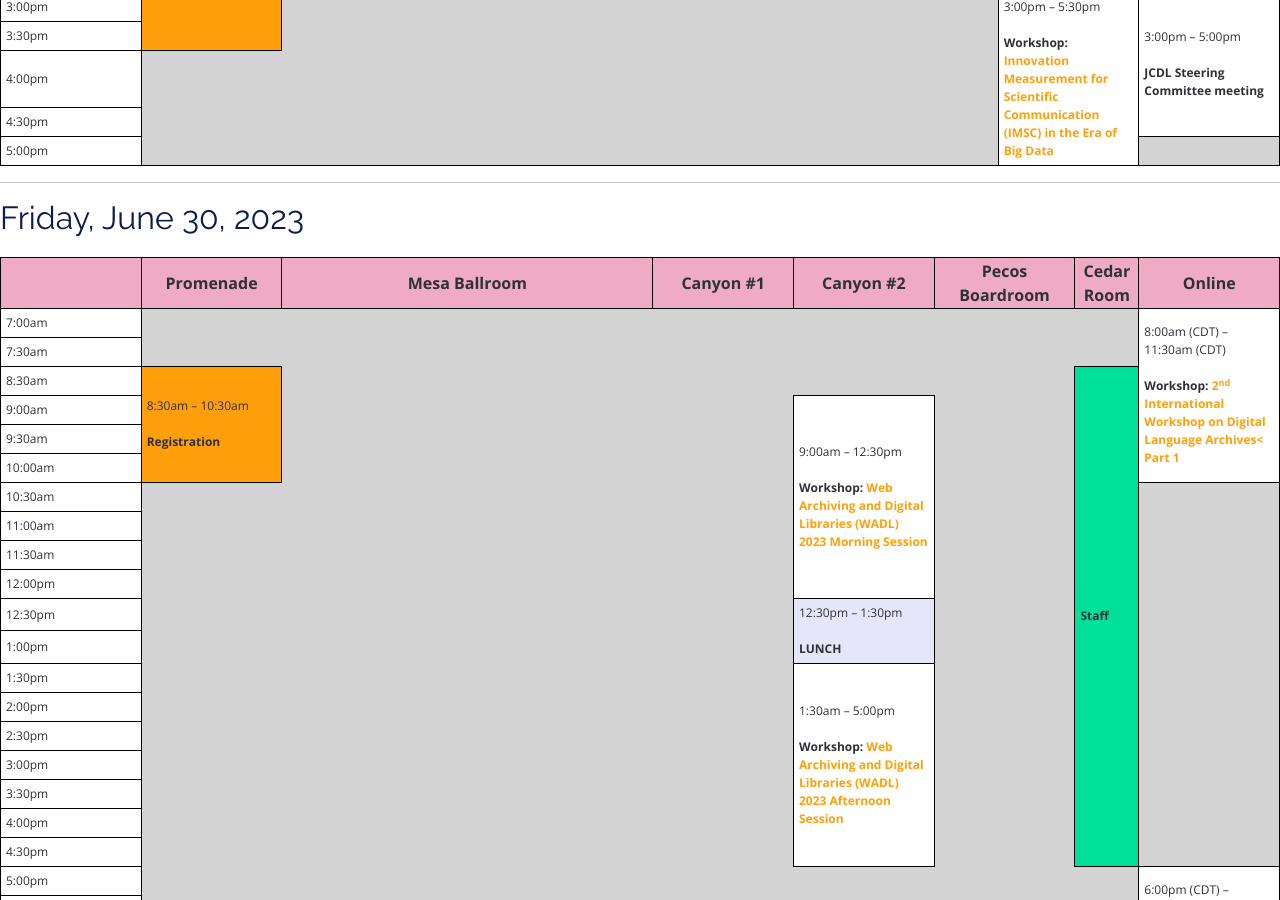
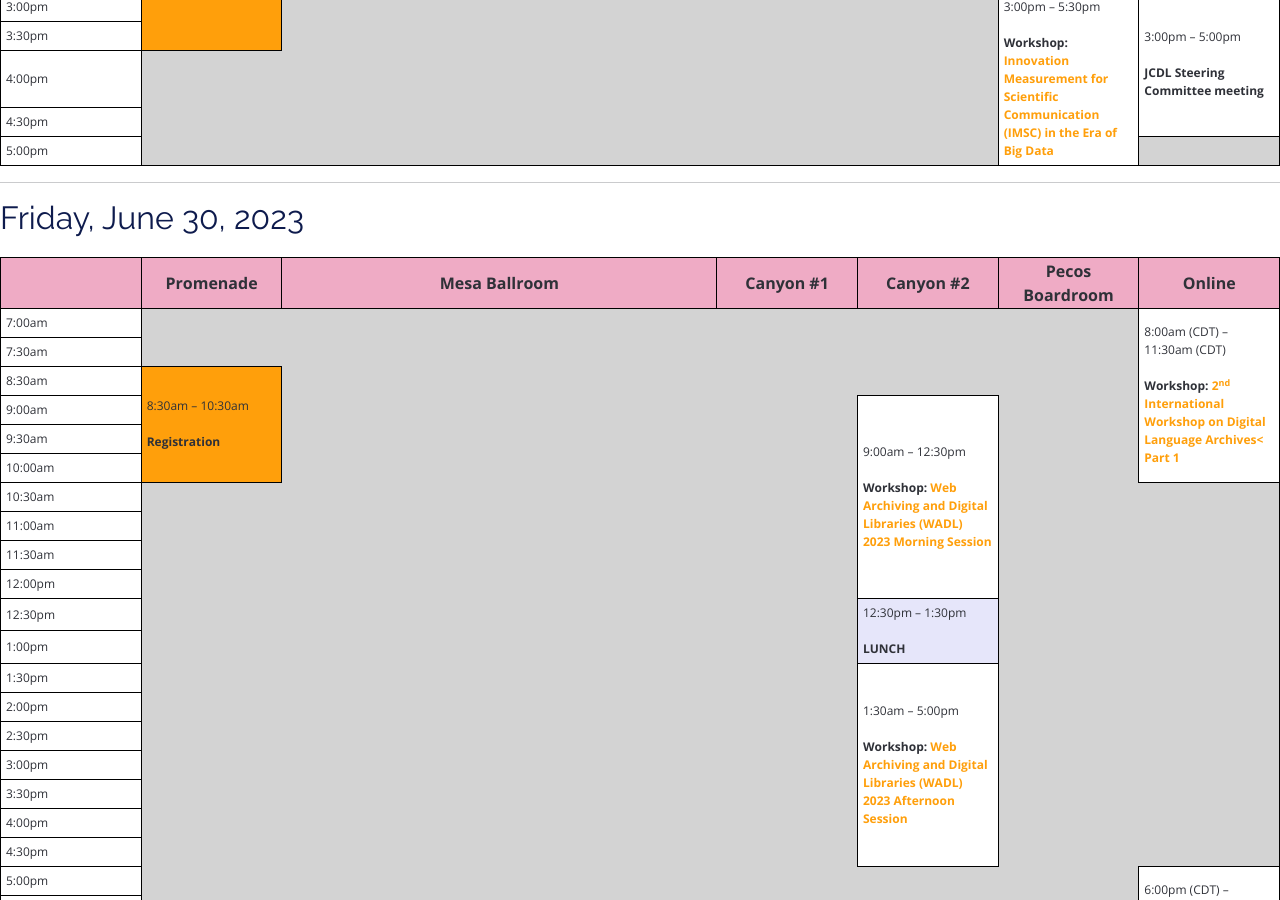
Before and after one commit to shawnmjones/JCDL2023-website-source, a Jekyll site: the page built from program-landscape.html, in a window 1280 px wide and 900 px high, scrolled down 4749 px. Built offline with Jekyll 4.4.1, drawn with Linux system fonts in a browser that asks for light colours.

Commit message:
removing Cedar/Staff from Friday

```diff
--- a/_includes/program-friday.html
+++ b/_includes/program-friday.html
@@ -9,13 +9,12 @@
         <th class="room">Canyon #1</th>
         <th class="room">Canyon #2</th>
         <th class="room">Pecos Boardroom</th>
-        <th class="cedar">Cedar Room</th>
         <th class="room">Online</th>
     </thead>
     <tbody>
         <tr>
           <td class="timecell">7:00am</td>
-          <td colspan="6"></td>
+          <td colspan="5"></td>
           <td class="session" rowspan="6">
             8:00am (CDT) &ndash; <br> 11:30am (CDT)<br><br>
             <strong>Workshop:</strong> <a href="https://2023.jcdl.org/program/workshops-tutorials/#iwdla" style="font-weight: bolder;">2<sup>nd</sup> International Workshop on Digital Language Archives<<br>
@@ -24,7 +23,7 @@
         </tr>
         <tr>
             <td class="timecell">7:30am</td>
-            <td colspan="6"></td>
+            <td colspan="5"></td>
           </tr>
   <tr>
       <td class="timecell">8:30am</td>
@@ -32,7 +31,6 @@
       <td rowspan="17" colspan="2"></td>
       <td></td>
       <td rowspan="17"></td>
-      <td rowspan="17" class="staff">Staff</td>
   </tr>
   <tr>
     <td class="timecell">9:00am</td>
@@ -98,7 +96,7 @@
   </tr>
   <tr>
     <td class="timecell">5:00pm</td>
-    <td colspan="6" rowspan="6"></td>
+    <td colspan="5" rowspan="6"></td>
     <td class="session" rowspan="6">
       6:00pm (CDT) &ndash; <br> 9:00pm (CDT)<br><br>
       <strong>Workshop:</strong>  <a href="https://2023.jcdl.org/program/workshops-tutorials/#iwdla" style="font-weight: bolder;">2<sup>nd</sup> International Workshop on Digital Language Archives<br>
```
